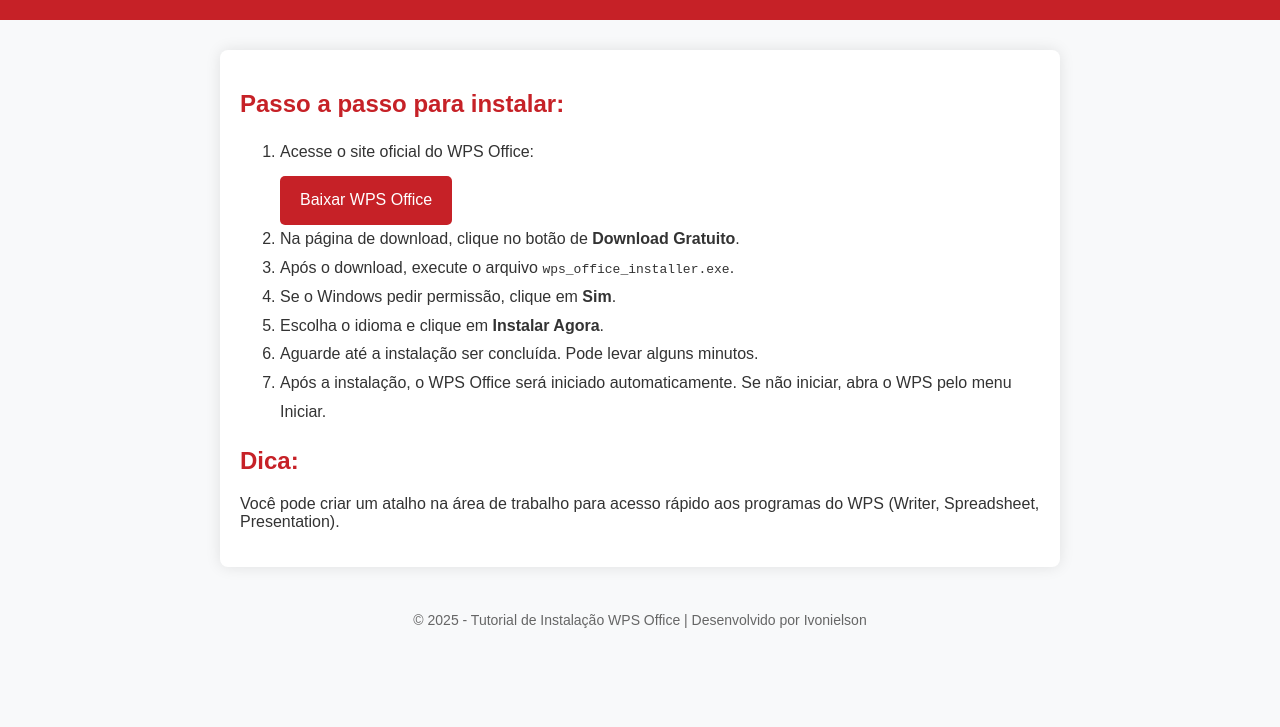
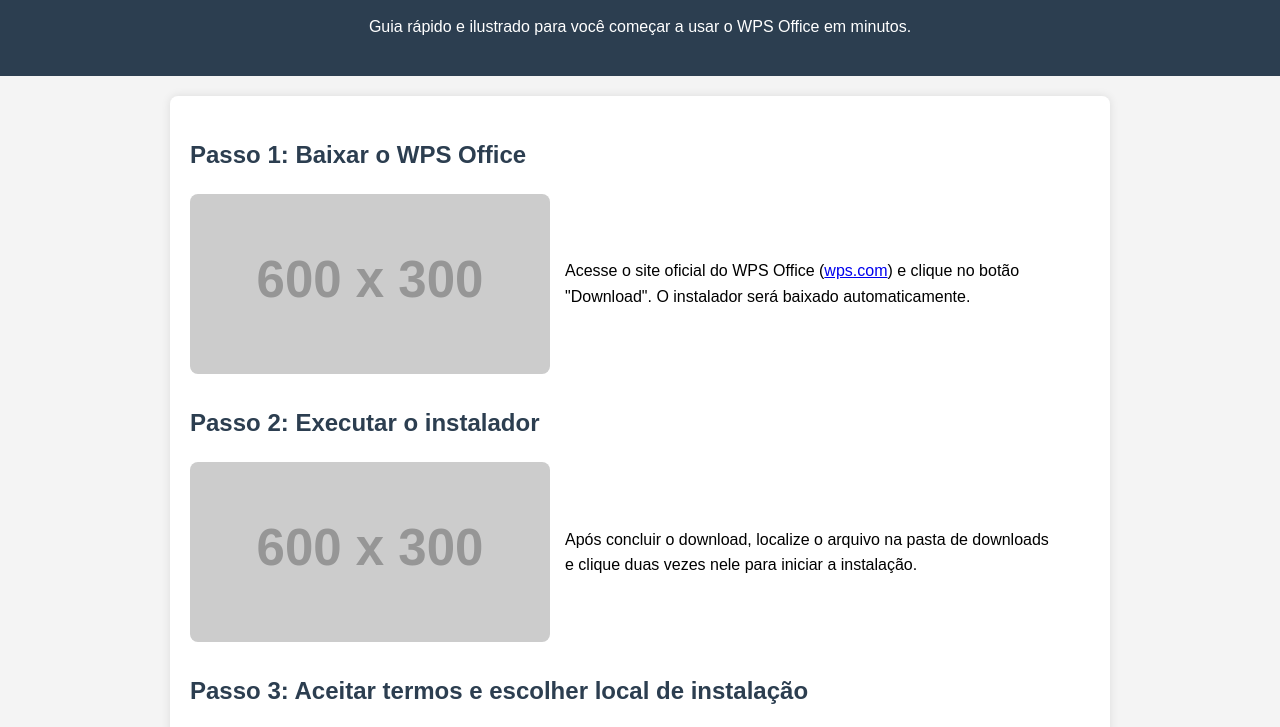
Before and after one commit to ivonielson/smecinfo, a plain HTML site: page index.html in a window 1280 px wide. Shown: the part 100-827 px from the top of the page. Before the commit the page ends 800 px from the top, so only its background shows below. Drawn offline with Linux system fonts and the light colour scheme; placeholder pictures from the web are drawn by us.

Commit message:
Update index.html

```diff
--- a/index.html
+++ b/index.html
@@ -1,80 +1,129 @@
 <!DOCTYPE html>
-<html lang="pt-br">
+<html lang="pt-BR">
 <head>
-  <meta charset="UTF-8" />
-  <meta name="viewport" content="width=device-width, initial-scale=1.0"/>
-  <title>Como Instalar o WPS Office</title>
+    <meta charset="UTF-8">
+    <meta name="viewport" content="width=device-width, initial-scale=1.0">
+    <title>Como Instalar o WPS Office - Passo a Passo</title>
     <style>
         body {
             font-family: Arial, sans-serif;
-      background-color: #f8f9fa;
-      color: #333;
+            line-height: 1.6;
+            background-color: #f4f4f4;
             margin: 0;
             padding: 0;
         }
+
         header {
-      background-color: #c62127;
+            background-color: #2c3e50;
             color: white;
-      padding: 20px;
+            padding: 20px 0;
             text-align: center;
         }
-    main {
-      max-width: 800px;
-      margin: 30px auto;
+
+        .container {
+            max-width: 900px;
+            margin: auto;
+            background: white;
             padding: 20px;
-      background: white;
+            box-shadow: 0 0 10px rgba(0,0,0,0.1);
+            margin-top: 20px;
             border-radius: 8px;
-      box-shadow: 0 0 15px rgba(0,0,0,0.1);
         }
-    h1, h2 {
-      color: #c62127;
+
+        h2 {
+            color: #2c3e50;
         }
-    ol {
-      line-height: 1.8;
+
+        .passo {
+            margin-bottom: 30px;
+            display: flex;
+            flex-wrap: wrap;
+            align-items: center;
         }
-    .btn {
-      display: inline-block;
-      background-color: #c62127;
-      color: white;
-      padding: 10px 20px;
-      margin-top: 10px;
-      text-decoration: none;
-      border-radius: 5px;
+
+        .passo img {
+            max-width: 100%;
+            width: 100%;
+            max-height: 300px;
+            object-fit: cover;
+            border-radius: 8px;
+            margin-bottom: 15px;
         }
-    .btn:hover {
-      background-color: #a81d1f;
+
+        .passo-descricao {
+            margin-left: 15px;
         }
+
         footer {
             text-align: center;
             padding: 15px;
-      font-size: 14px;
-      color: #666;
+            background-color: #2c3e50;
+            color: white;
+            margin-top: 40px;
+        }
+
+        @media (min-width: 768px) {
+            .passo {
+                flex-direction: row;
+            }
+
+            .passo img {
+                width: 40%;
+                margin-bottom: 0;
+            }
+
+            .passo-descricao {
+                width: 55%;
+            }
         }
     </style>
 </head>
 <body>
+
 <header>
-    <h1>Instalação do WPS Office no Windows</h1>
+    <h1>Como Instalar o WPS Office no Windows</h1>
+    <p>Guia rápido e ilustrado para você começar a usar o WPS Office em minutos.</p>
 </header>
-  <main>
-    <h2>Passo a passo para instalar:</h2>
-    <ol>
-      <li>Acesse o site oficial do WPS Office: <br />
-        <a href="https://www.wps.com/pt-BR/download/" target="_blank" class="btn">Baixar WPS Office</a>
-      </li>
-      <li>Na página de download, clique no botão de <strong>Download Gratuito</strong>.</li>
-      <li>Após o download, execute o arquivo <code>wps_office_installer.exe</code>.</li>
-      <li>Se o Windows pedir permissão, clique em <strong>Sim</strong>.</li>
-      <li>Escolha o idioma e clique em <strong>Instalar Agora</strong>.</li>
-      <li>Aguarde até a instalação ser concluída. Pode levar alguns minutos.</li>
-      <li>Após a instalação, o WPS Office será iniciado automaticamente. Se não iniciar, abra o WPS pelo menu Iniciar.</li>
-    </ol>
 
-    <h2>Dica:</h2>
-    <p>Você pode criar um atalho na área de trabalho para acesso rápido aos programas do WPS (Writer, Spreadsheet, Presentation).</p>
-  </main>
+<div class="container">
+
+    <h2>Passo 1: Baixar o WPS Office</h2>
+    <div class="passo">
+        <img src="https://via.placeholder.com/600x300?text=Passo+1+-+Baixar+WPS" alt="Passo 1 - Baixar o WPS Office">
+        <div class="passo-descricao">
+            <p>Acesse o site oficial do WPS Office (<a href="https://www.wps.com/office/" target="_blank">wps.com</a>) e clique no botão "Download". O instalador será baixado automaticamente.</p>
+        </div>
+    </div>
+
+    <h2>Passo 2: Executar o instalador</h2>
+    <div class="passo">
+        <img src="https://via.placeholder.com/600x300?text=Passo+2+-+Executar+Instalador" alt="Passo 2 - Executar o instalador">
+        <div class="passo-descricao">
+            <p>Após concluir o download, localize o arquivo na pasta de downloads e clique duas vezes nele para iniciar a instalação.</p>
+        </div>
+    </div>
+
+    <h2>Passo 3: Aceitar termos e escolher local de instalação</h2>
+    <div class="passo">
+        <img src="https://via.placeholder.com/600x300?text=Passo+3+-+Aceitar+Termos" alt="Passo 3 - Aceitar termos e configurar">
+        <div class="passo-descricao">
+            <p>Leia os termos de uso, marque a caixa “Concordo” e selecione o diretório onde deseja instalar o WPS Office ou deixe o padrão.</p>
+        </div>
+    </div>
+
+    <h2>Passo 4: Finalizar instalação</h2>
+    <div class="passo">
+        <img src="https://via.placeholder.com/600x300?text=Passo+4+-+Finalizar" alt="Passo 4 - Finalizar instalação">
+        <div class="passo-descricao">
+            <p>Clique em "Instalar" e aguarde a conclusão. Após finalizar, clique em "Concluir" para fechar o assistente de instalação.</p>
+        </div>
+    </div>
+
+</div>
+
 <footer>
-    © 2025 - Tutorial de Instalação WPS Office | Desenvolvido por Ivonielson
+    &copy; 2025 Guia de Instalação | Todos os direitos reservados.
 </footer>
+
 </body>
 </html>
```
Lines whose indentation alone changed are shown as unchanged.
